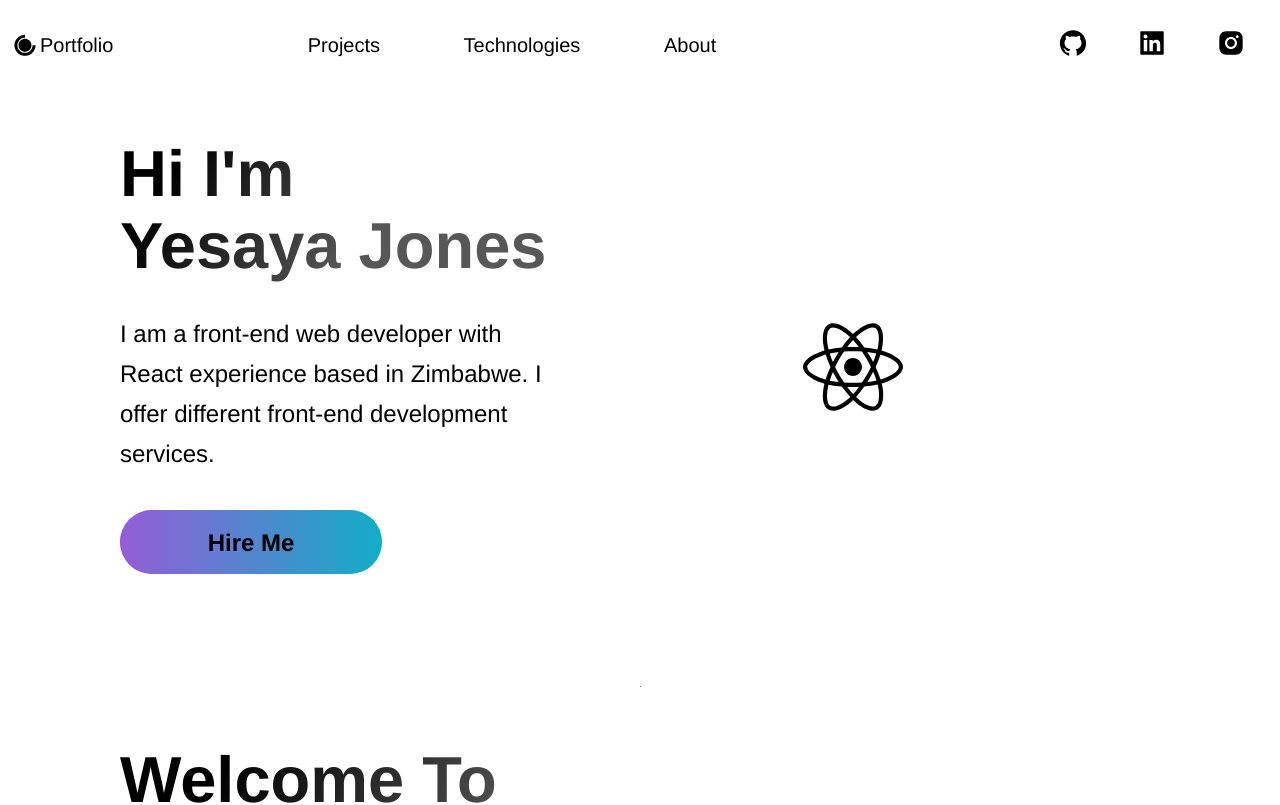
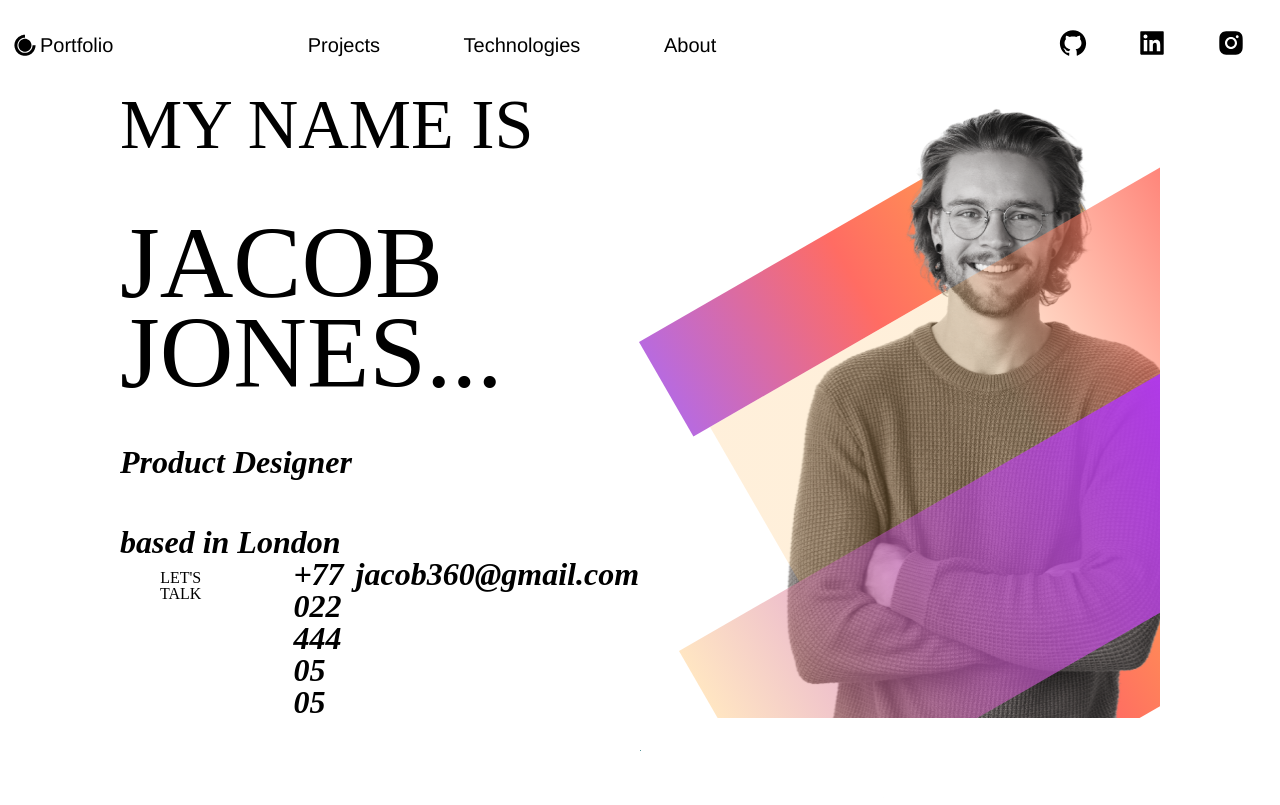
Before and after one commit to yesayajones/portfolio, a Next.js app: page / in a window 1280 px wide. Shown: the top 805 px of the page. Built offline with nearby package versions, Linux system fonts and the light colour scheme.

Commit message:
chore: Update hero section

```diff
--- a/src/components/Intro/Intro.js
+++ b/src/components/Intro/Intro.js
@@ -7,33 +7,121 @@ import {
 	SectionTitle,
 } from '../../styles/GlobalComponents';
 import Button from '../../styles/GlobalComponents/Button';
-import { LeftSection, RightSection } from './IntroStyles';
+import {
+	LeftSection,
+	RightSection,
+	Container,
+	Content,
+	LeftContent,
+	Title,
+	Text,
+	Name,
+	Jacob,
+	RightContent,
+	Buttonn,
+	ButtonText,
+	ButtonIcon,
+	Icon,
+	IconBackground,
+	IconImage,
+	IconImageGradient,
+} from './IntroStyles';
 import { FaReact } from 'react-icons/fa';
-// import profile from '/public/images/background.png';
-
-// const Image = styled.img`
-// 	max-width: 100%;
-// 	height: auto;
-// `;
 
 const Intro = (props) => (
 	<Section row nopadding>
 		<LeftSection>
-			<SectionTitle main center>
-				Hi I'm <br />
-				Yesaya Jones
-			</SectionTitle>
-			<SectionText>
-				I am a front-end web developer with React experience based in Zimbabwe.
-				I offer different front-end development services.
-			</SectionText>
-			<Button onClick={() => (window.location = 'https://google.com')}>
-				Hire Me
-			</Button>
+			<LeftContent>
+				<Title>My name is</Title>
+				<Name>
+					Jacob
+					<br />
+					Jones...
+				</Name>
+				<Text>Product Designer</Text>
+				<Text>based in London</Text>
+			</LeftContent>
+			<RightContent>
+				<Buttonn>
+					<ButtonText>Let's talk</ButtonText>
+					<ButtonIcon>
+						<Icon>
+							<IconBackground />
+							<IconImage>
+								<IconImageGradient />
+							</IconImage>
+						</Icon>
+					</ButtonIcon>
+				</Buttonn>
+				<Text>+77 022 444 05 05</Text>
+				<Text>jacob360@gmail.com</Text>
+			</RightContent>
 		</LeftSection>
 		<RightSection>
-			<FaReact size={100} color='#000' />
-			{/* <ReactImage src={profile} /> */}
+			<div style={{ width: '100%', height: '100%', position: 'relative' }}>
+				<div
+					style={{
+						width: 403.06,
+						height: 81.17,
+						left: 268.74,
+						top: 678.04,
+						position: 'absolute',
+						transform: 'rotate(-29.96deg)',
+						transformOrigin: '0 0',
+						background:
+							'linear-gradient(270deg, #FFB147 0%, #FF6C63 52%, #B86ADF 100%)',
+					}}
+				></div>
+				<div
+					style={{
+						width: 452.01,
+						height: 109.26,
+						left: 0,
+						top: 261.23,
+						position: 'absolute',
+						transform: 'rotate(-29.96deg)',
+						transformOrigin: '0 0',
+						background:
+							'linear-gradient(270deg, #FFB147 0%, #FF6C63 52%, #B86ADF 100%)',
+					}}
+				></div>
+				<img
+					style={{
+						width: 528.15,
+						height: 691.29,
+						left: 75.87,
+						top: 0,
+						position: 'absolute',
+					}}
+					src='/images/yesaya.png'
+				/>
+				<div
+					style={{
+						width: 576.99,
+						height: 178.98,
+						left: 70.49,
+						top: 346.72,
+						position: 'absolute',
+						transform: 'rotate(-29.96deg)',
+						transformOrigin: '0 0',
+						background:
+							'linear-gradient(270deg, #FF6C63 0%, rgba(255, 177, 71, 0.20) 52%)',
+					}}
+				></div>
+				<div
+					style={{
+						width: 576.99,
+						height: 207.08,
+						left: 40.22,
+						top: 570.74,
+						position: 'absolute',
+						transform: 'rotate(-29.96deg)',
+						transformOrigin: '0 0',
+						background:
+							'linear-gradient(270deg, #B238EF 0%, rgba(255, 177, 71, 0.33) 100%)',
+					}}
+				></div>
+			</div>
 		</RightSection>
 	</Section>
 );
--- a/src/components/Intro/IntroStyles.js
+++ b/src/components/Intro/IntroStyles.js
@@ -29,3 +29,154 @@ export const RightSection = styled.div`
 	z-index: 1;
 	background-color: #fff;
 `;
+
+// Including the styling for the new left section
+
+export const Container = styled.div`
+	width: 100%;
+	height: 100%;
+	position: relative;
+`;
+
+export const Content = styled.div`
+	width: 545px;
+	height: 526px;
+	left: 52px;
+	top: 12px;
+	position: absolute;
+	display: flex;
+	flex-direction: column;
+	justify-content: flex-start;
+	align-items: flex-start;
+	gap: 64px;
+	z-index: 2;
+`;
+
+export const LeftContent = styled.div`
+	display: flex;
+	flex-direction: column;
+	justify-content: flex-start;
+	align-items: flex-start;
+	gap: 48px;
+`;
+
+export const Title = styled.span`
+	color: '#141313';
+	font-size: 70px;
+	font-family: 'IBM Plex Sans';
+	font-weight: 400;
+	text-transform: uppercase;
+	line-height: 90px;
+	word-wrap: break-word;
+`;
+
+export const Name = styled.span`
+	color: '#141313';
+	font-size: 102px;
+	font-family: 'IBM Plex Sans';
+	font-weight: 500;
+	text-transform: uppercase;
+	line-height: 90px;
+	word-wrap: break-word;
+`;
+
+export const Jacob = styled.span`
+	color: '#141313';
+	font-size: 102px;
+	font-family: 'IBM Plex Sans';
+	font-weight: 700;
+	text-transform: uppercase;
+	line-height: 90px;
+	word-wrap: break-word;
+`;
+
+export const RightContent = styled.div`
+	display: flex;
+	justify-content: flex-start;
+	align-items: flex-start;
+	gap: 12px;
+`;
+
+export const Icon = styled.div`
+	width: 32px;
+	height: 32px;
+	position: relative;
+`;
+
+export const IconBackground = styled.div`
+	width: 32px;
+	height: 32px;
+	left: 0;
+	top: 0;
+	position: absolute;
+	background: 'rgba(20, 19, 19, 0.05)';
+	border-radius: 9999px;
+`;
+
+export const IconImage = styled.div`
+	width: 20.65px;
+	height: 20.65px;
+	left: 6.19px;
+	top: 6.19px;
+	position: absolute;
+`;
+
+export const IconImageGradient = styled.div`
+	width: 17.2px;
+	height: 7.74px;
+	left: 6.98px;
+	top: 1.07px;
+	position: absolute;
+	transform: rotate(45deg);
+	transform-origin: 0 0;
+	background: '#141313';
+`;
+
+export const IconImageSolid = styled.div`
+	width: 17.2px;
+	height: 13.76px;
+	left: 1.72px;
+	top: 3.44px;
+	position: absolute;
+	background: '#141313';
+`;
+
+export const Text = styled.div`
+	color: '#141313';
+	font-size: 32px;
+	font-family: 'IBM Plex Sans';
+	font-style: italic;
+	font-weight: 700;
+	line-height: 32px;
+	word-wrap: break-word;
+`;
+
+export const Buttonn = styled.div`
+	align-self: stretch;
+	height: 56px;
+	padding-left: 40px;
+	padding-right: 40px;
+	padding-top: 18px;
+	padding-bottom: 18px;
+	background: '#141313';
+	justify-content: center;
+	align-items: center;
+	gap: 8px;
+	display: flex;
+`;
+
+export const ButtonText = styled.div`
+	color: '#FFFFFF';
+	font-size: 16px;
+	font-family: 'IBM Plex Sans';
+	font-weight: 500;
+	text-align: center;
+	text-transform: uppercase;
+	line-height: 16px;
+`;
+
+export const ButtonIcon = styled.div`
+	width: 32px;
+	height: 32px;
+	position: relative;
+`;
```
Also changed, not shown: public/images/yesaya.png (added), 1 other file (tests, documents, lock files or other folders).
